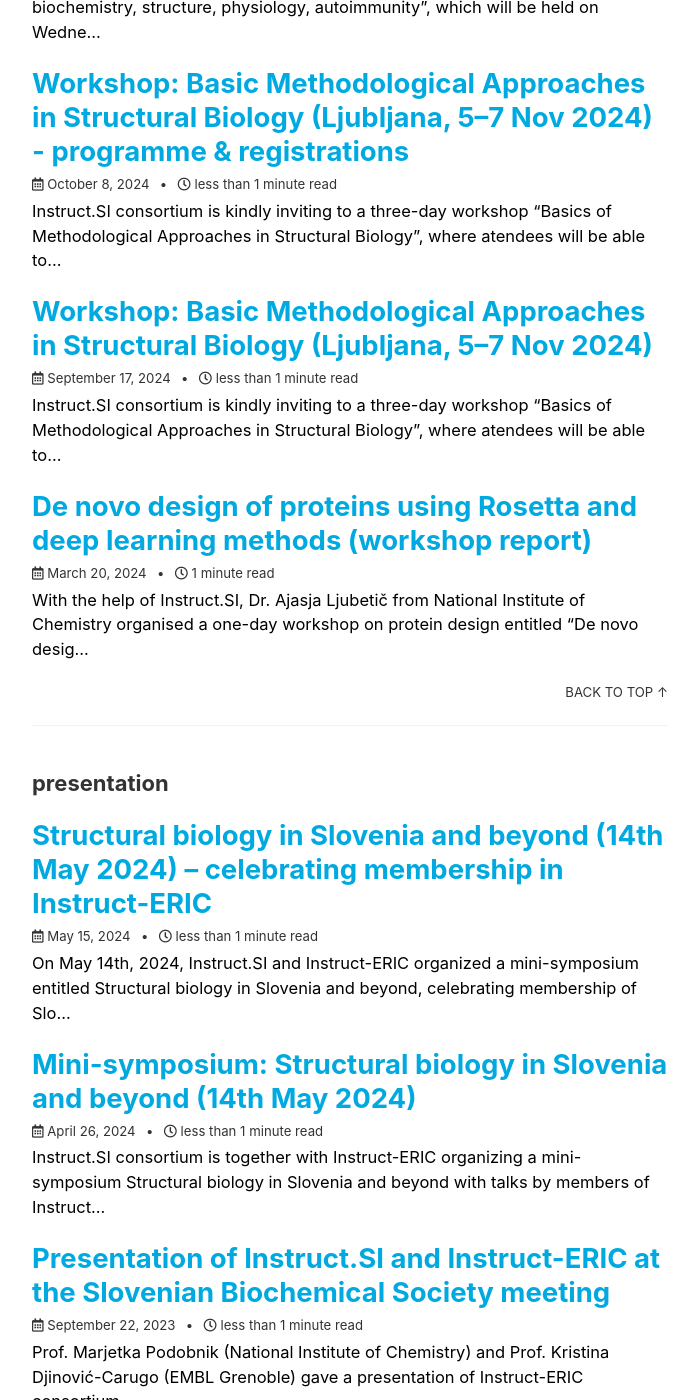
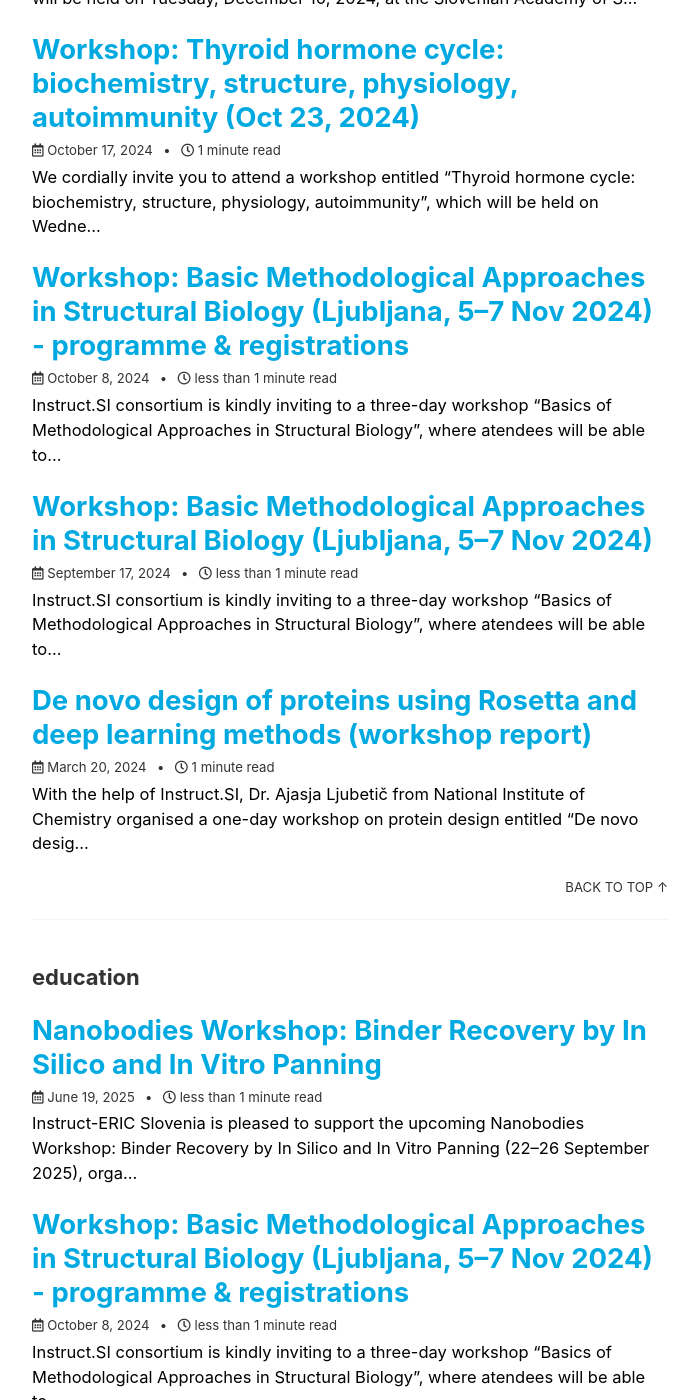
Before and after one commit to InstructSI/instructsi.github.io, a Jekyll site: the page built from _pages/tag-archive.md, in a window 1280 px wide and 1400 px high, scrolled down 2153 px. Shown: the whole window, without its empty margins (290-988 px from the left). Built offline with Jekyll 4.4.1, drawn with Linux system fonts in a browser that asks for light colours; cached includes are drawn as plain includes; some of the changed text lies outside the part shown.

Commit message:
Added post (workshop) + menu reordering

```diff
--- /dev/null
+++ b/_posts/2025-06-19-nanobodies_workshop_2025.md
@@ -0,0 +1,33 @@
+---
+title: "Nanobodies Workshop: Binder Recovery by In Silico and In Vitro Panning"
+categories:
+  - Events
+tags:
+  - workshop
+  - education
+---
+
+**[Instruct-ERIC Slovenia](https://instruct-eric.si)** is pleased to support the upcoming **[Nanobodies Workshop: Binder Recovery by *In Silico* and *In Vitro* Panning](https://indico.ijs.si/e/nanobody_panning)** (**22–26 September 2025**), organised by the [Laboratory for Environmental and Life Sciences](https://ung.si/en/research/laboratory-for-environmental-and-life-sciences/) at the [University of Nova Gorica](https://ung.si/).
+
+This **4-day intensive workshop** is designed for **PhD students** who want to combine **computational nanobody discovery** with **experimental panning workflows**. Participants will work in small groups and engage in hands-on laboratory sessions, computational tutorials, and peer presentations.
+
+**Topics** include:
+- Nanobody library construction and display
+- Repertoire profiling and homology modelling
+- Virtual panning and docking
+- Phage display selection against model antigens
+- Biophysical optimisation and structural applications
+- Advanced imaging and live-cell compatibility
+- Daily PhD2PhD research presentation series
+
+**Info**:
+- **Venue**: University of Nova Gorica, Campus Rožna Dolina, [Vipavska cesta 13](https://www.openstreetmap.org/?mlat=45.942284&mlon=13.639184#map=18/45.942284/13.639184), Nova Gorica, Slovenia
+- **Eligibility**: PhD students in molecular biology, structural biology, biochemistry or related fields
+- Open to international students
+- **Fee**: 300 EUR (includes accommodation, meals, and lab materials)
+- **Application deadline: 3 August 2025**
+- More info on workshop website: [https://indico.ijs.si/e/nanobody_panning](https://indico.ijs.si/e/nanobody_panning)
+
+Supported by: [Instruct-ERIC Slovenia](https://instruct-eric.si/), [SMASH (MSCA)](https://smash.ung.si/) and the [University of Nova Gorica](https://ung.si/).
+
+![Nanobodies Workshop: Binder Recovery by In Silico and In Vitro Panning (flyer)]({{ site.url }}{{ site.baseurl }}/assets/images/posts/2025-06-19-nanobodies_workshop_2025-flyer.png)
```
Also changed, not shown: _data/navigation.yml (+4 -8 lines), 1 other file.
